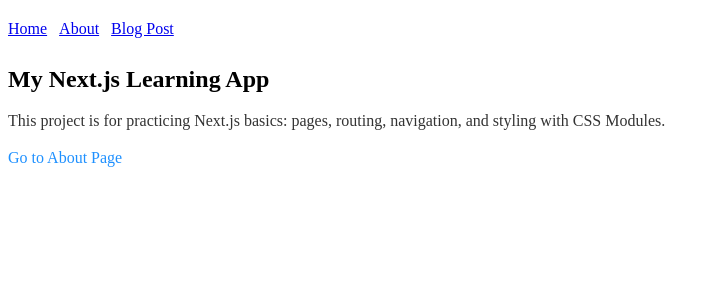
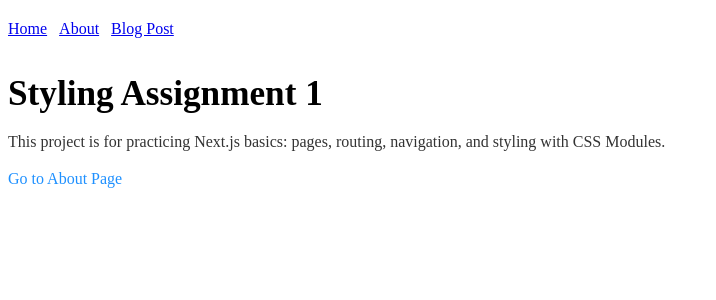
Before and after one commit to Azzni96/nextjs, a Next.js app: page / in a window 1280 px wide. Shown: the top 300 px of the page, without its empty margins (0-716 px from the left). Built offline with nearby package versions, Linux system fonts and the light colour scheme.

Commit message:
Styling Task 1: use Title component on home page

```diff
--- /dev/null
+++ b/app/components/Title.js
@@ -0,0 +1,5 @@
+import styles from './Title.module.css';
+
+export default function Title({ children }) {
+    return <h1 className={styles.title}>{children}</h1>;
+}
--- /dev/null
+++ b/app/components/Title.module.css
@@ -0,0 +1,5 @@
+.title {
+    font-size: 2.2rem;
+    font-weight: 700;
+    margin-bottom: 12px;
+}
--- a/app/page.js
+++ b/app/page.js
@@ -1,13 +1,15 @@
 import Link from "next/link";
 import styles from "./home/home.module.css";
 import Navigation from "./components/Navigation";
+import Title from "./components/Title";
 
 export default function HomePage() {
   return (
     <main>
       <Navigation />
 
-      <h1 className={styles.title}>My Next.js Learning App</h1>
+      <Title>Styling Assignment 1</Title>
+
       <p className={styles.text}>
         This project is for practicing Next.js basics: pages, routing, navigation,
         and styling with CSS Modules.
```
